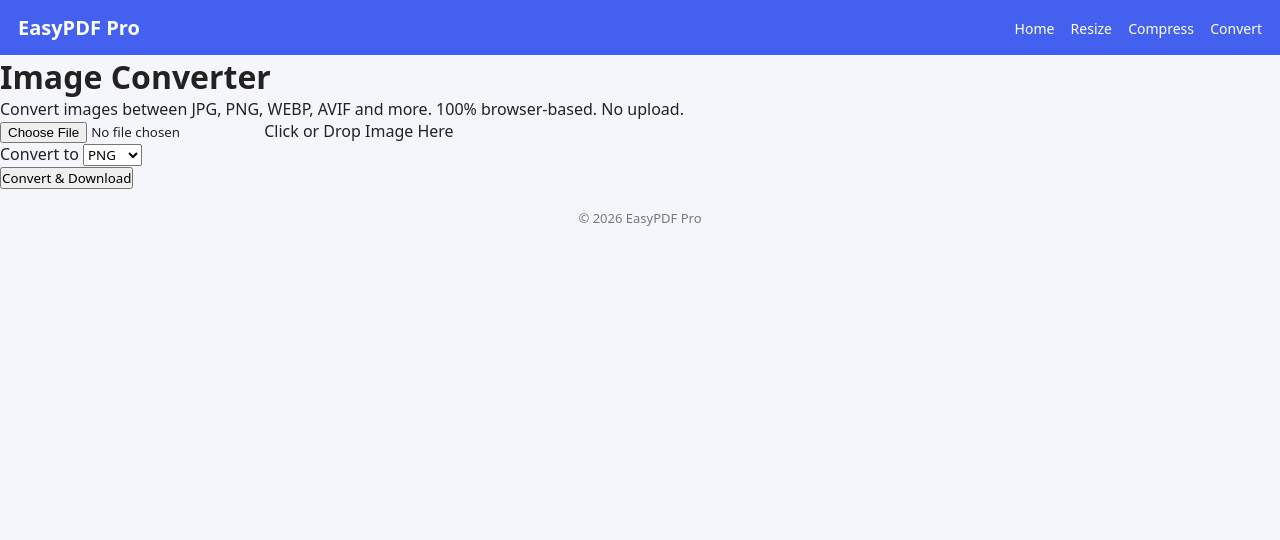
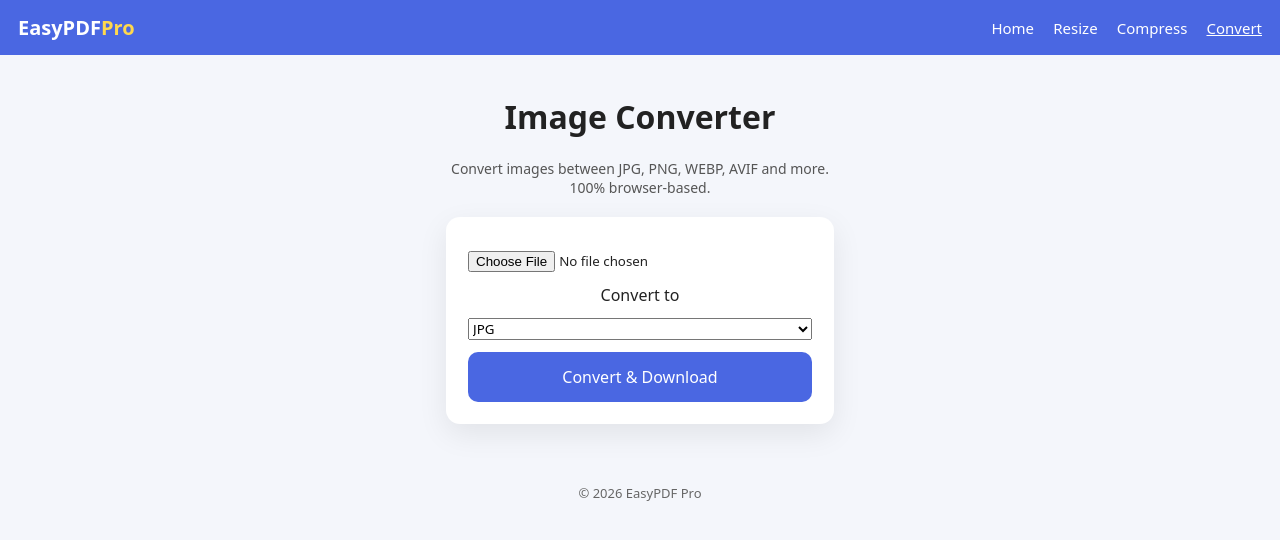
Before and after one commit to manimaran25060-lab/easypdf-pro, a website: page public/image-converter.html in a window 1280 px wide. Drawn offline with Linux system fonts and the light colour scheme.

Commit message:
Fixed image converter UI and functionality

```diff
--- a/public/converter.js
+++ b/public/converter.js
@@ -1,54 +1,40 @@
-const upload = document.getElementById("upload");
-const canvas = document.getElementById("canvas");
-const ctx = canvas.getContext("2d");
-const formatInfo = document.getElementById("formatInfo");
+function convertImage() {
+  const input = document.getElementById("inputImage");
+  const format = document.getElementById("format").value;
 
-let img = new Image();
-let outputFormat = "image/png";
-
-upload.addEventListener("change", (e) => {
-  const file = e.target.files[0];
-  if (!file) return;
-
-  if (file.type === "image/jpeg") {
-    outputFormat = "image/png";
-    formatInfo.innerHTML = "Input: JPG → Output: PNG";
-  } else if (file.type === "image/png") {
-    outputFormat = "image/jpeg";
-    formatInfo.innerHTML = "Input: PNG → Output: JPG";
-  } else {
-    alert("Only JPG or PNG allowed");
+  if (!input.files.length) {
+    alert("Please select an image");
     return;
   }
 
+  const file = input.files[0];
+  const img = new Image();
   const reader = new FileReader();
-  reader.onload = () => img.src = reader.result;
-  reader.readAsDataURL(file);
-});
 
-function convertImage() {
-  if (!img.src) {
-    alert("Please upload an image first");
-    return;
-  }
+  reader.onload = () => {
+    img.src = reader.result;
+  };
 
+  img.onload = () => {
+    const canvas = document.createElement("canvas");
     canvas.width = img.width;
     canvas.height = img.height;
 
-  ctx.clearRect(0, 0, canvas.width, canvas.height);
+    const ctx = canvas.getContext("2d");
     ctx.drawImage(img, 0, 0);
 
-  const dataURL = canvas.toDataURL(
-    outputFormat,
-    outputFormat === "image/jpeg" ? 0.95 : undefined
-  );
+    canvas.toBlob(blob => {
+      const a = document.createElement("a");
+      a.href = URL.createObjectURL(blob);
 
-  const download = document.getElementById("download");
-  download.href = dataURL;
-  download.download =
-    outputFormat === "image/png"
-      ? "converted.png"
-      : "converted.jpg";
+      const ext =
+        format === "image/png" ? "png" :
+        format === "image/webp" ? "webp" : "jpg";
 
-  download.style.display = "block";
+      a.download = "converted-image." + ext;
+      a.click();
+    }, format, 0.92);
+  };
+
+  reader.readAsDataURL(file);
 }
--- a/public/image-converter.html
+++ b/public/image-converter.html
@@ -2,59 +2,44 @@
 <html lang="en">
 <head>
   <meta charset="UTF-8" />
-  <meta name="viewport" content="width=device-width, initial-scale=1.0"/>
   <title>Image Converter – EasyPDF Pro</title>
-
-  <!-- CSS -->
+  <meta name="viewport" content="width=device-width, initial-scale=1.0">
   <link rel="stylesheet" href="style.css">
 </head>
 <body>
 
-  <!-- HEADER -->
-  <header class="header">
-    <div class="logo">EasyPDF Pro</div>
-    <nav class="nav">
-      <a href="index.html">Home</a>
-      <a href="image-resizer.html">Resize</a>
-      <a href="image-compressor.html">Compress</a>
-      <a href="image-converter.html" class="active">Convert</a>
+<header class="topbar">
+  <div class="logo">EasyPDF<span>Pro</span></div>
+  <nav>
+    <a href="/">Home</a>
+    <a href="/image-resizer.html">Resize</a>
+    <a href="/image-compressor.html">Compress</a>
+    <a href="/image-converter.html" class="active">Convert</a>
   </nav>
 </header>
 
-  <!-- MAIN -->
-  <main class="container">
+<main class="tool-container">
   <h1>Image Converter</h1>
   <p class="subtitle">
     Convert images between JPG, PNG, WEBP, AVIF and more.
-      100% browser-based. No upload.
+    100% browser-based.
   </p>
 
   <div class="card">
+    <input type="file" id="inputImage" accept="image/*">
 
-      <!-- Upload -->
-      <label class="upload-box">
-        <input type="file" id="imageInput" accept="image/*">
-        <span>Click or Drop Image Here</span>
-      </label>
-
-      <!-- Format Select -->
-      <div class="field">
-        <label for="format">Convert to</label>
+    <label>Convert to</label>
     <select id="format">
+      <option value="image/jpeg">JPG</option>
       <option value="image/png">PNG</option>
-          <option value="image/jpeg">JPG</option>
       <option value="image/webp">WEBP</option>
     </select>
-      </div>
 
-      <!-- Button -->
-      <button id="convertBtn">Convert & Download</button>
-
+    <button onclick="convertImage()">Convert & Download</button>
   </div>
 </main>
 
-  <!-- FOOTER -->
-  <footer class="footer">
+<footer>
   © 2026 EasyPDF Pro
 </footer>
 
--- a/public/style.css
+++ b/public/style.css
@@ -1,19 +1,17 @@
 * {
   box-sizing: border-box;
-  margin: 0;
-  padding: 0;
-  font-family: system-ui, -apple-system, sans-serif;
+  font-family: system-ui, sans-serif;
 }
 
 body {
+  margin: 0;
   background: #f4f6fb;
   color: #222;
 }
 
-/* HEADER */
-.header {
-  background: #4361ee;
-  color: #fff;
+.topbar {
+  background: #4a67e2;
+  color: white;
   padding: 14px 18px;
   display: flex;
   justify-content: space-between;
@@ -22,110 +20,67 @@ body {
 
 .logo {
   font-size: 20px;
-  font-weight: bold;
+  font-weight: 700;
 }
 
 .logo span {
-  color: #ffd60a;
+  color: #ffd84d;
 }
 
-.header nav a {
-  color: #fff;
-  margin-left: 12px;
+nav a {
+  color: white;
   text-decoration: none;
+  margin-left: 15px;
+  font-size: 15px;
+}
+
+nav a.active {
+  text-decoration: underline;
+}
+
+.tool-container {
+  max-width: 420px;
+  margin: 40px auto;
+  padding: 0 16px;
+  text-align: center;
+}
+
+.subtitle {
+  color: #555;
   font-size: 14px;
 }
 
-/* HERO */
-.hero {
-  text-align: center;
-  padding: 40px 15px;
+.card {
+  background: white;
+  padding: 22px;
+  border-radius: 14px;
+  box-shadow: 0 10px 30px rgba(0,0,0,.08);
+  margin-top: 20px;
 }
 
-.hero h1 {
-  font-size: 28px;
-  margin-bottom: 10px;
+input, select {
+  width: 100%;
+  margin: 12px 0;
 }
 
-.hero p {
-  color: #555;
-  line-height: 1.5;
+button {
+  width: 100%;
+  background: #4a67e2;
+  color: white;
+  border: none;
+  padding: 14px;
+  font-size: 16px;
+  border-radius: 10px;
+  cursor: pointer;
 }
 
-/* TOOLS */
-.tools {
-  display: grid;
-  grid-template-columns: 1fr;
-  gap: 16px;
-  padding: 20px;
+button:hover {
+  background: #3c56c6;
 }
 
-.tool-card {
-  background: #fff;
-  padding: 20px;
-  border-radius: 14px;
-  box-shadow: 0 8px 20px rgba(0,0,0,0.06);
-  text-align: center;
-}
-
-.tool-card h2 {
-  margin-bottom: 8px;
-}
-
-.tool-card p {
-  color: #666;
-  font-size: 14px;
-  margin-bottom: 12px;
-}
-
-.tool-card a {
-  display: inline-block;
-  padding: 10px 18px;
-  background: #4361ee;
-  color: #fff;
-  text-decoration: none;
-  border-radius: 8px;
-  font-size: 14px;
-}
-
-/* WHY */
-.why {
-  background: #fff;
-  margin: 20px;
-  padding: 20px;
-  border-radius: 14px;
-}
-
-.why h2 {
-  margin-bottom: 10px;
-}
-
-.why ul li {
-  margin: 8px 0;
-}
-
-/* FOOTER */
 footer {
   text-align: center;
   padding: 20px;
-  color: #777;
   font-size: 13px;
+  color: #666;
 }
-
-footer a {
-  color: #4361ee;
-  text-decoration: none;
-}
-
-/* DESKTOP */
-@media (min-width: 768px) {
-  .tools {
-    grid-template-columns: repeat(3, 1fr);
-    max-width: 1100px;
-    margin: auto;
-  }
-
-  .hero h1 {
-    font-size: 36px;
-  }
-}
```
Lines whose indentation alone changed are shown as unchanged.
